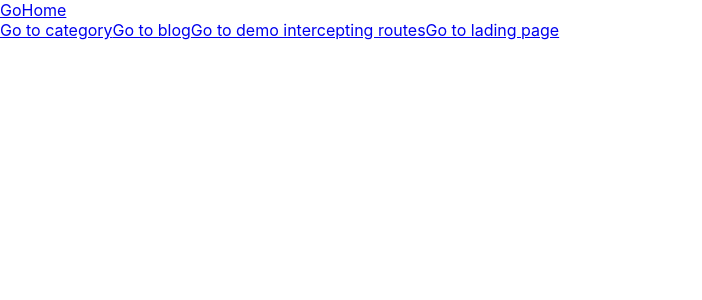
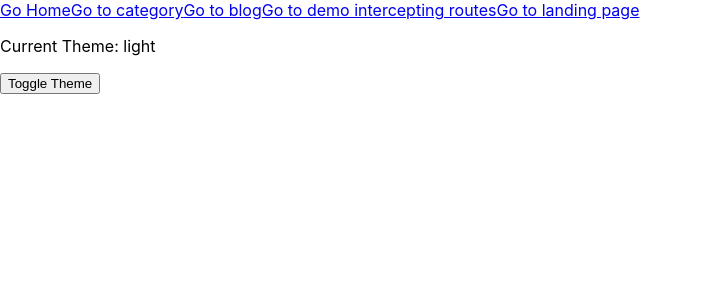
Before and after one commit to khaphan-github/nextjs-scaleable-app, a Next.js app in the folder nextjs-app/: page / in a window 1280 px wide. Shown: the top 300 px of the page, without its empty margins (0-702 px from the left). Built offline with nearby package versions, Linux system fonts and the light colour scheme.

Commit message:
feat: implement light and dark theme support with context provider; update layout and page components to utilize theme context

```diff
--- a/nextjs-app/src/app/globals.css
+++ b/nextjs-app/src/app/globals.css
@@ -98,3 +98,39 @@ html {
     width: 80%;
   }
 }
+
+
+/* Light Theme */
+:root {
+  --background-color: #ffffff;
+  --text-color: #000000;
+  --card-background-color: #f9f9f9;
+  --modal-background-color: #ffffff;
+  --close-button-color: #000000;
+}
+
+/* Dark Theme */
+[data-theme='dark'] {
+  --background-color: #121212;
+  --text-color: #ffffff;
+  --card-background-color: #1e1e1e;
+  --modal-background-color: #2c2c2c;
+  --close-button-color: #ffffff;
+}
+
+body {
+  background-color: var(--background-color);
+  color: var(--text-color);
+}
+
+.card {
+  background-color: var(--card-background-color);
+}
+
+.modal {
+  background-color: var(--modal-background-color);
+}
+
+.close-button:after {
+  color: var(--close-button-color);
+}
--- a/nextjs-app/src/app/layout.tsx
+++ b/nextjs-app/src/app/layout.tsx
@@ -1,7 +1,7 @@
 import type { Metadata } from "next";
 import { Geist, Geist_Mono } from "next/font/google";
 import "./globals.css";
-import Link from "next/link";
+import { CustomThemeProvider } from "@/context/theme.context";
 
 const geistSans = Geist({
   variable: "--font-geist-sans",
@@ -23,11 +23,11 @@ export default function RootLayout(props: {
 }) {
   return (
     <html lang="en">
-      <body className={`${geistSans.variable} ${geistMono.variable} antialiased`}
-      >
-        <Link href={'/'}>GoHome</Link>
-        {props.children}
+      <body className={`${geistSans.variable} ${geistMono.variable} antialiased`}>
+        <CustomThemeProvider>
+          {props.children}
+        </CustomThemeProvider>
       </body>
-    </html>
+    </html >
   );
 }
--- a/nextjs-app/src/app/page.tsx
+++ b/nextjs-app/src/app/page.tsx
@@ -1,12 +1,22 @@
+"use client"
 import Link from "next/link";
+import { useCustomTheme } from "@/context/theme.context";
 
 export default function Home() {
+  const { theme, toggleTheme } = useCustomTheme();
   return (
-    <div className="grid grid-rows-[20px_1fr_20px] items-center justify-items-center min-h-screen p-8 pb-20 gap-16 sm:p-20 font-[family-name:var(--font-geist-sans)]">
-      <Link href="/category">Go to category</Link>
-      <Link href="/blog">Go to blog</Link>
-      <Link href="/feed">Go to demo intercepting routes</Link>
-      <Link href="/landingpage">Go to lading page</Link>
+    <div className="p-4 text-center" style={{ background: theme === "light" ? "#fff" : "#333", color: theme === "light" ? "#000" : "#fff" }}>
+      <nav>
+        <Link href="/">Go Home</Link>
+        <Link href="/category">Go to category</Link>
+        <Link href="/blog">Go to blog</Link>
+        <Link href="/feed">Go to demo intercepting routes</Link>
+        <Link href="/landingpage">Go to landing page</Link>
+      </nav>
+      <div>
+        <p>Current Theme: {theme}</p>
+        <button onClick={toggleTheme}>Toggle Theme</button>
+      </div>
     </div>
   );
 }
--- /dev/null
+++ b/nextjs-app/src/context/theme.context.tsx
@@ -0,0 +1,33 @@
+"use client"
+import React, { createContext, useContext, useState, ReactNode } from 'react';
+
+type Theme = 'light' | 'dark';
+
+interface CustomThemeContextProps {
+  theme: Theme;
+  toggleTheme: () => void;
+}
+
+const CustomThemeContext = createContext<CustomThemeContextProps | undefined>(undefined);
+
+export const CustomThemeProvider: React.FC<{ children: ReactNode }> = ({ children }) => {
+  const [theme, setTheme] = useState<Theme>('light');
+
+  const toggleTheme = () => {
+    setTheme((prevTheme) => (prevTheme === 'light' ? 'dark' : 'light'));
+  };
+
+  return (
+    <CustomThemeContext.Provider value={{ theme, toggleTheme }}>
+      {children}
+    </CustomThemeContext.Provider>
+  );
+};
+
+export const useCustomTheme = (): CustomThemeContextProps => {
+  const context = useContext(CustomThemeContext);
+  if (!context) {
+    throw new Error('useTheme must be used within a CustomThemeProvider');
+  }
+  return context;
+};
```
Also changed, not shown: nextjs-app/src/context/README.md (added).
